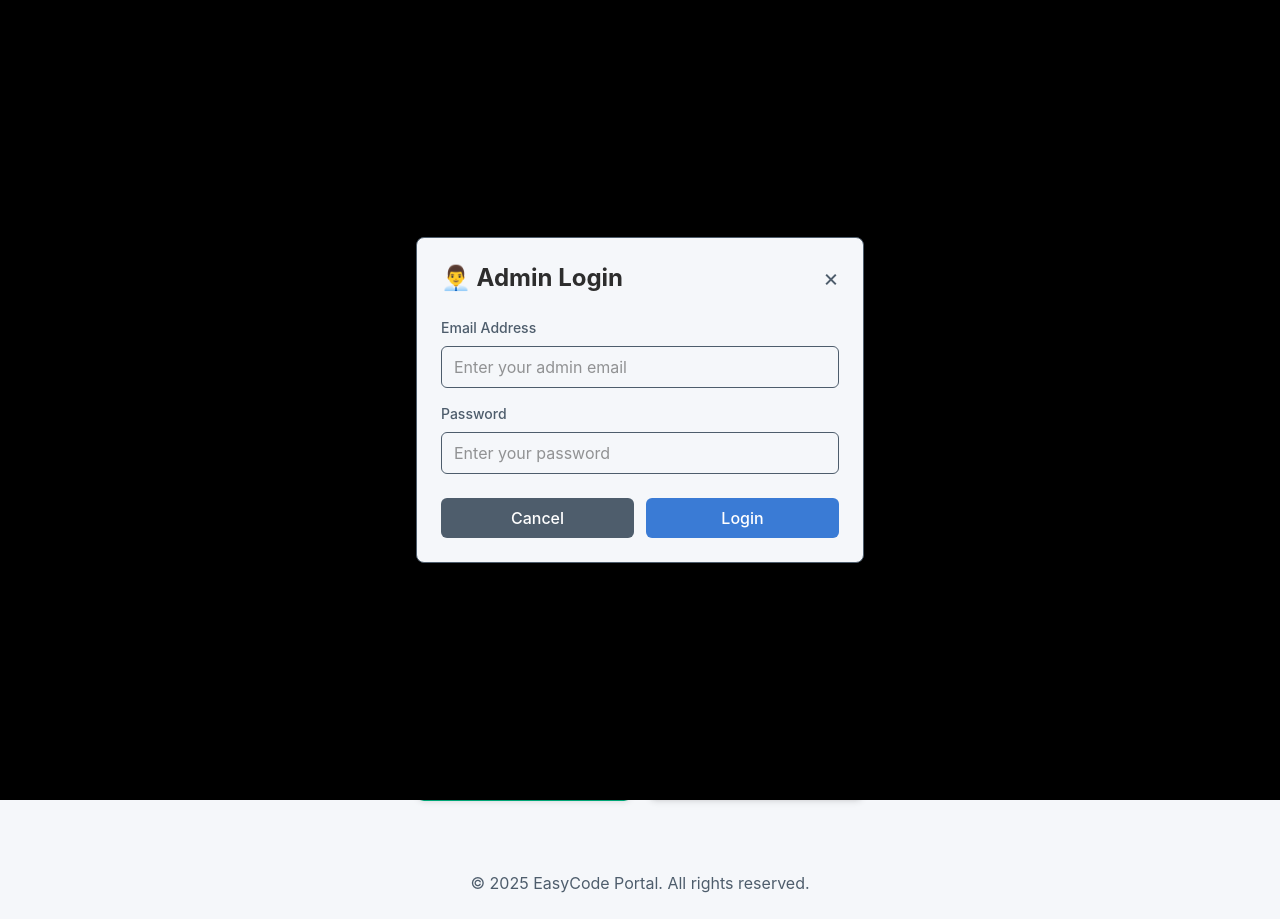
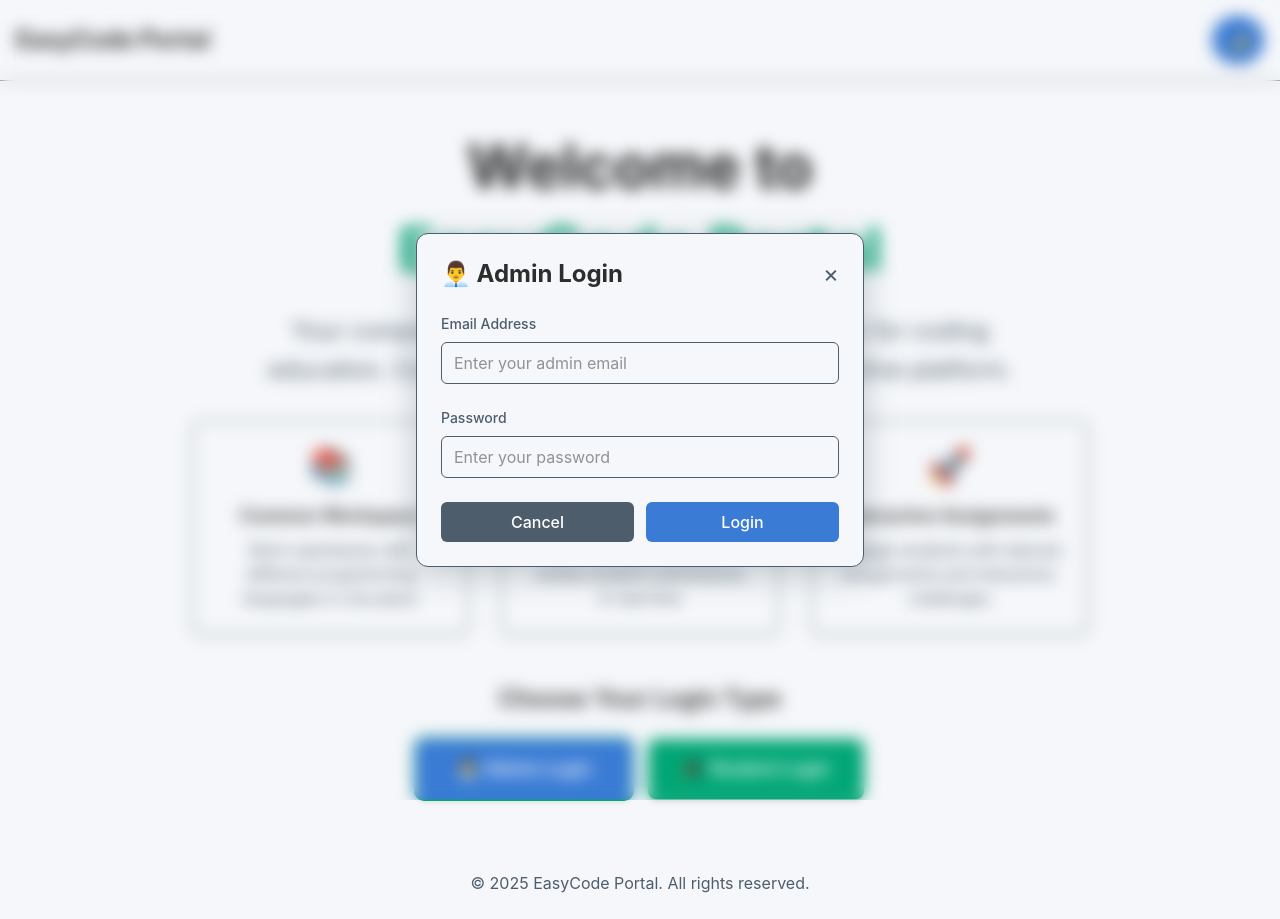
Before and after one commit to rvetrivignesh/EasyCode-Portal, a React (Vite) app: page / in a window 1280 px wide. Both pictures are taken after a click on the button "👨‍💼 Admin Login". Built offline with nearby package versions, Linux system fonts and the light colour scheme.

Commit message:
give the login models a transparent background

```diff
--- a/src/components/Login-Models/AdminLoginModal.tsx
+++ b/src/components/Login-Models/AdminLoginModal.tsx
@@ -40,10 +40,11 @@ const AdminLoginModal: React.FC<AdminLoginModalProps> = ({ isOpen, onClose }) =>
   return (
     <div
       data-modal
-      className="fixed inset-0 bg-black bg-opacity-50 flex items-center justify-center z-50 transition-opacity duration-200"
+      className="fixed inset-0 bg-transparent backdrop-blur-sm flex items-center justify-center z-50 transition-opacity duration-200"
       onClick={handleOverlayClick}
     >
-      <div className="bg-[var(--background)] rounded-lg shadow-2xl border border-[var(--secondary-text)] w-full max-w-md mx-4 transform transition-all duration-200 scale-100">
+      <div className="bg-[var(--background)] rounded-xl shadow-[0_8px_32px_0_rgba(44,62,80,0.25)] border border-[var(--secondary-text)] w-full max-w-md mx-4 transform transition-all duration-200 scale-100 focus-visible:ring-4 focus-visible:ring-[var(--highlight)] outline-none"
+      tabIndex={-1}>
         <div className="p-6">
           <div className="flex justify-between items-center mb-6">
             <h2 className="text-2xl font-bold text-[var(--primary-text)]">
@@ -58,7 +59,7 @@ const AdminLoginModal: React.FC<AdminLoginModalProps> = ({ isOpen, onClose }) =>
           </div>
 
           <form onSubmit={handleSubmit}>
-            <div className="mb-4">
+            <div className="mb-6">
               <label
                 htmlFor="admin-email"
                 className="block text-sm font-medium text-[var(--secondary-text)] mb-2"
--- a/src/components/Login-Models/StudentLoginModal.tsx
+++ b/src/components/Login-Models/StudentLoginModal.tsx
@@ -40,10 +40,10 @@ const StudentLoginModal: React.FC<StudentLoginModalProps> = ({ isOpen, onClose }
   return (
     <div
       data-modal
-      className="fixed inset-0 bg-black bg-opacity-50 flex items-center justify-center z-50 transition-opacity duration-200"
+      className="fixed inset-0 bg-transparent backdrop-blur-sm flex items-center justify-center z-50 transition-opacity duration-200"
       onClick={handleOverlayClick}
     >
-      <div className="bg-[var(--background)] rounded-lg shadow-2xl border border-[var(--secondary-text)] w-full max-w-md mx-4 transform transition-all duration-200 scale-100">
+      <div className="bg-[var(--background)] rounded-xl shadow-[0_8px_32px_0_rgba(44,62,80,0.25)] border border-[var(--secondary-text)] w-full max-w-md mx-4 transform transition-all duration-200 scale-100 focus-visible:ring-4 focus-visible:ring-[var(--highlight)] outline-none" tabIndex={-1}>
         <div className="p-6">
           <div className="flex justify-between items-center mb-6">
             <h2 className="text-2xl font-bold text-[var(--primary-text)]">
```
